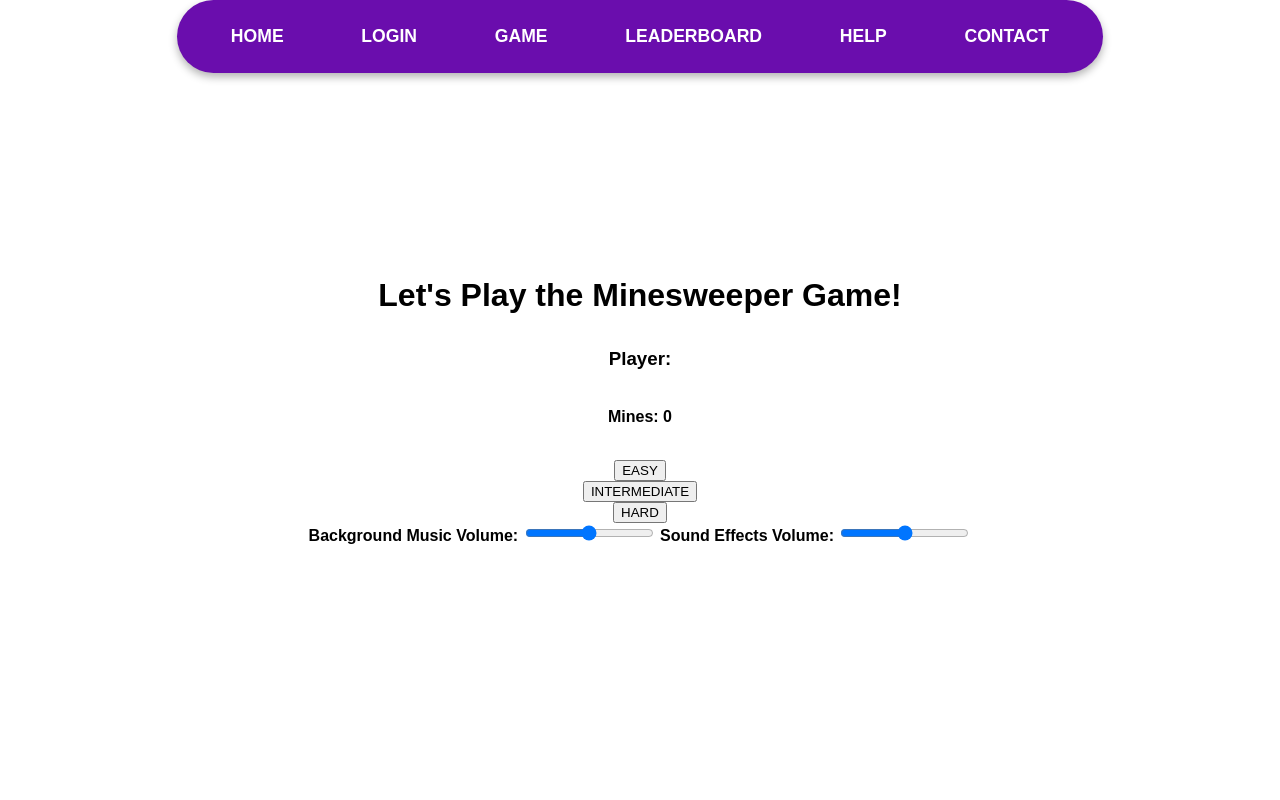
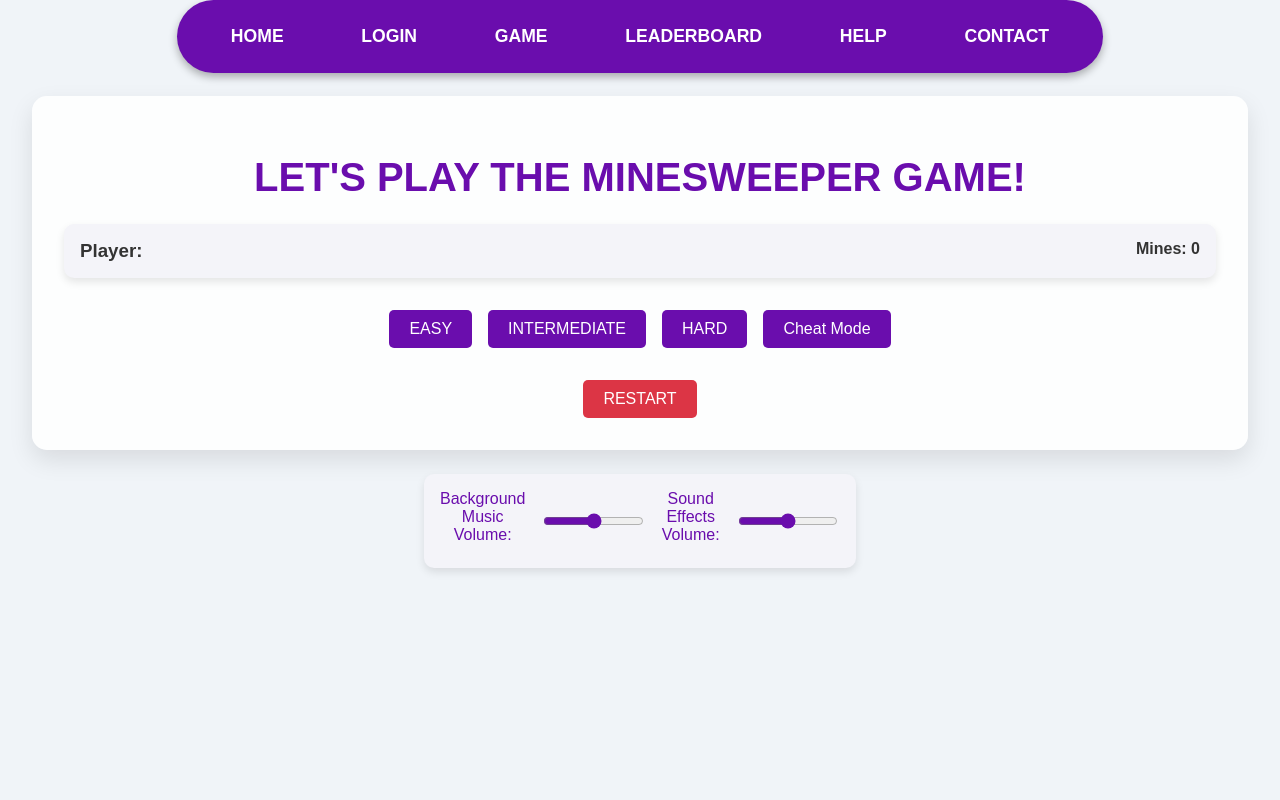
Before and after one commit to Deletenomore/minesweeper_game, a PHP site: page /game.html in a window 1280 px wide. Run offline with PHP 8.4, Linux system fonts and the light colour scheme.

Commit message:
add restart and cheat mode

```diff
--- a/CSS/game.css
+++ /dev/null
@@ -1,83 +0,0 @@
-body {
-  font-family: 'Poppins', sans-serif;
-  font-weight: bold;
-  text-align: center;
-  display: flex;
-  justify-content: center;
-  align-items: center;
-  height: 100vh;
-  margin: 0;
-  flex-direction: column;  /* Stacks elements vertically */
-}
-
-h1, h3, h4 {
-  display: block;  /* Ensure headers stay block-level */
-  margin-bottom: 1rem;  /* Adds space below headers */
-}
-
-
-#gameboard {
-  border: 10px solid darkgray;
-  background-color: lightgrey;
-  margin: 0 auto;
-  /* display: flex; */
-  flex-wrap: wrap;
-}
-
-#gameboard div{
-  /* width: 48px;
-  height:48px; */
-  border:1px solid whitesmoke;
-
-  /* text */
-  /* font-size: 30px; */
-  display: flex;
-  justify-content: center;
-  align-items: center;
-
-}
-
-.tile-clicked{
-  background:black;
-}
-
-.x1{
-  color: blue;
-}
-
-.x2{
-  color:green
-}
-
-.x3{
-  color:red
-}
-
-.x4{
-  color:navy;
-}
-
-.x5{
-  color:brown;
-}
-
-.x6{
-  color:teal;
-}
-
-.x7{
-  color:black;
-}
-
-.x8{
-  color:gray;
-}
-
-#flag-button{
-  width:100px;
-  height:50px;
-  font-size: 30px ;
-  background-color: lightgrey;
-  border:none;
-
-}
--- /dev/null
+++ b/CSS/game_v2.css
@@ -0,0 +1,174 @@
+/* General Body Styling */
+body {
+    font-family: 'Arial', sans-serif;
+    background-color: #f0f4f8;
+    margin: 0;
+    padding: 0;
+    display: flex;
+    flex-direction: column;
+    align-items: center;
+    min-height: 100vh;
+    text-align: center;
+  }
+
+  /* Game Container */
+  .game-container {
+    background-color: rgba(255, 255, 255, 0.9);
+    border-radius: 15px;
+    box-shadow: 0 10px 25px rgba(0, 0, 0, 0.1);
+    padding: 2rem;
+    width: 90%;
+    max-width: 100vw;
+    margin-top: 6rem;
+    transition: transform 0.3s ease;
+  }
+
+  /* Game Header */
+  .game-header h1 {
+    color: #6a0dad;
+    font-size: 2.5rem;
+    margin-bottom: 1.5rem;
+    text-transform: uppercase;
+    font-weight: bold;
+  }
+
+  /* Player Info */
+  .player-info {
+    display: flex;
+    justify-content: space-between;
+    margin-bottom: 1.5rem;
+    padding: 1rem;
+    background-color: #f4f4f9;
+    border-radius: 10px;
+    box-shadow: 0 4px 8px rgba(0, 0, 0, 0.1);
+  }
+
+  .player-info h3, .player-info h4 {
+    margin: 0;
+    color: #333;
+  }
+
+  /* Gameboard */
+  #gameboard {
+    border: 5px solid #6a0dad;
+    background-color: #dcdcdc;
+    margin: 0 auto;
+    display: flex;
+    flex-wrap: wrap;
+  }
+
+  /* Individual Tiles */
+  #gameboard div {
+  border:1px solid whitesmoke;
+  display: flex;
+  justify-content: center;
+  align-items: center;
+
+  }
+
+  #gameboard div:hover {
+    background-color: #f4f4f4;
+    transform: scale(1.05);
+  }
+
+  /* Tile States */
+  .tile-clicked {
+    background: black;
+    cursor: default;
+  }
+
+  .x1 { color: blue; }
+  .x2 { color: green; }
+  .x3 { color: red; }
+  .x4 { color: navy; }
+  .x5 { color: brown; }
+  .x6 { color: teal; }
+  .x7 { color: black; }
+  .x8 { color: gray; }
+
+  /* Difficulty Buttons */
+  .difficulty-buttons {
+    display: flex;
+    justify-content: center;
+    gap: 1rem;
+    margin-bottom: 2rem;
+    margin-top: 2rem;
+  }
+
+  .difficulty-buttons button {
+    background-color: #6a0dad;
+    color: white;
+    border: none;
+    padding: 10px 20px;
+    font-size: 1rem;
+    border-radius: 5px;
+    cursor: pointer;
+    transition: background-color 0.3s ease, transform 0.2s ease;
+  }
+
+  .difficulty-buttons button:hover {
+    background-color: #4e008d;
+    transform: scale(1.05);
+  }
+
+  /* Restart Button */
+  .restart-container {
+    text-align: center;
+    margin-top: 2rem;
+  }
+
+  #restart {
+    background-color: #dc3545;
+    color: white;
+    border: none;
+    padding: 10px 20px;
+    font-size: 1rem;
+    border-radius: 5px;
+    cursor: pointer;
+    transition: background-color 0.3s ease, transform 0.2s ease;
+  }
+
+  #restart:hover {
+    background-color: #b12a36;
+    transform: scale(1.1);
+  }
+
+  /* Volume Controls */
+  .volume-controls {
+    background-color: #f4f4f9;
+    padding: 1rem;
+    border-radius: 10px;
+    display: flex;
+    flex-direction: row;
+    gap: 1rem;
+    max-width: 400px;
+    margin: 1.5rem auto;
+    box-shadow: 0 4px 8px rgba(0, 0, 0, 0.1);
+  }
+
+  .volume-controls label {
+    color: #6a0dad;
+    margin-bottom: 0.5rem;
+  }
+
+  .volume-controls input[type="range"] {
+    width: 100%;
+    accent-color: #6a0dad;
+  }
+
+  /* Responsive Design */
+  @media (max-width: 768px) {
+    .game-container {
+      width: 95%;
+      margin-top: 4rem;
+    }
+
+    #gameboard {
+      grid-gap: 1px;
+    }
+
+    .difficulty-buttons button {
+      padding: 8px 16px;
+      font-size: 0.9rem;
+    }
+  }
--- a/CSS/nav.css
+++ b/CSS/nav.css
@@ -8,7 +8,9 @@ nav {
   position: fixed; /* Fixed positioning to keep it on screen */
   top: 0;
   width: 70%; /* Reduced width to make the bar narrower */
-  margin: auto;
+  /* margin: auto; */
+  left: 50%;
+  transform: translateX(-50%); /* Shift back by half its own width */
   z-index: 1000; /* Ensures it stays on top of other content */
   box-shadow: 0px 4px 8px rgba(0, 0, 0, 0.3); /* Shadow for depth */
 }
--- a/game.html
+++ b/game.html
@@ -12,33 +12,39 @@
      <meta charset="UTF-8"> <!-- Fixed charset typo -->
      <meta name="viewport" content="width=device-width, initial-scale=1.0">
      <link rel="stylesheet" href="CSS/nav.css"/>
-     <link rel="stylesheet" href="CSS/game.css"/>
+     <link rel="stylesheet" href="CSS/game_v2.css"/>
 
    </head>
    <body>
      <nav>
        <ul>
-         <li><a href="index.html">HOME</a></li>
-         <li><a href="login.html">LOGIN</a></li>
+         <li><a href="index.php">HOME</a></li>
+         <li><a href="login.php">LOGIN</a></li>
          <li><a href="game.html">GAME</a></li>
          <li><a href="leaderboard.html">LEADERBOARD</a></li>
          <li><a href="help.html">HELP</a></li>
          <li><a href="contact.html">CONTACT</a></li>
        </ul>
      </nav>
-
-     <h1>Let's Play the Minesweeper Game!</h1>
-    <h3>Player: <span id="gamer" name = "gamer"></span></h3>
-     <h4>Mines: <span id="mine_count">0</span></h4>
-
-
-     <div id="gameboard" style="display: none;"></div>
-
-     <br>
-
-     <button id="easy" onclick="setLevel('easy')">EASY</button>
-     <button id="meidum" onclick="setLevel('intermediate')">INTERMEDIATE</button>
-     <button id="hard" onclick="setLevel('hard')">HARD</button>
+     <div class="game-container">
+      <div class="game-header">
+          <h1>Let's Play the Minesweeper Game!</h1>
+      </div>
+      <div class="player-info">
+          <h3>Player: <span id="gamer" name="gamer"></span></h3>
+          <h4>Mines: <span id="mine_count">0</span></h4>
+      </div>
+      <div id="gameboard" style="display: none;"></div>
+      <div class="difficulty-buttons">
+          <button id="easy" onclick="setLevel('easy')">EASY</button>
+          <button id="intermediate" onclick="setLevel('intermediate')">INTERMEDIATE</button>
+          <button id="hard" onclick="setLevel('hard')">HARD</button>
+          <button id="hard" onclick="cheatMode()">Cheat Mode</button>
+      </div>
+      <div class="restart-container">
+          <button id="restart" onclick="restartGame()">RESTART</button>
+      </div>
+    </div>
 
      <!-- Sound Elements -->
      <audio id="backgroundMusic" loop>
@@ -63,7 +69,7 @@
     </audio>
 
     <!-- Volume Control -->
-    <div>
+    <div class="volume-controls">
       <label for="backgroundMusicVolume">Background Music Volume:</label>
       <input type="range" id="backgroundMusicVolume" min="0" max="1" step="0.1" value="0.5">
 
@@ -78,20 +84,18 @@
       var gameboard = [];
       var rows=0;
       var cols = 0;
-
       var mineCount = 0;
       var minesLocation = [];
-
       var tilesClicked = 0; //goal to click all tiles except the ones containing mines
-
       var gameOver = false;
-
       var hoveredTile = null;
+      var currentLevel = '';
 
 
       //Member functions for the game
 
       function setLevel(level){
+        gameOver = false;
         document.getElementById("gameboard").style.display = "flex";
         if(level === 'easy'){
           rows = 8;
@@ -99,6 +103,7 @@
           mineCount = 8;
           document.getElementById("gameboard").style.width = "400px";
           document.getElementById("gameboard").style.height = "400px";
+          currentLevel = 'easy'
 
         } else if (level === 'intermediate'){
           rows = 16;
@@ -106,19 +111,31 @@
           mineCount = 40;
           document.getElementById("gameboard").style.width = "640px";
           document.getElementById("gameboard").style.height = "640px";
+          currentLevel = 'intermediate'
         }else if(level === 'hard'){
           rows = 16;
           cols = 30;
           mineCount = 99;
           document.getElementById("gameboard").style.width = "900px";
           document.getElementById("gameboard").style.height = "480px";
+          currentLevel = 'hard'
         }
         startGame()
       }
 
-      // window.onload = function(){
-      //   startGame();
-      // }
+      function restartGame() {
+       // Reset game state
+        const gameboard = document.getElementById("gameboard");
+        gameboard.innerHTML = ""; // Clear the gameboard
+        gameboard.style.display = "none"; // Hide the board initially
+        document.getElementById("mine_count").innerText = "0"; // Reset mine count
+        gameOver = false; // Reset game-over state
+        tilesClicked = 0; // Reset clicked tiles
+        minesLocation = []; // Clear mine locations
+
+        // Restart with default or previously selected difficulty
+        setLevel(currentLevel); // You can replace 'easy' with the last selected level
+      }
 
       function startGame(){
         //Play background music
@@ -329,6 +346,20 @@
 
     }
 
+    //Cheat Mode
+    function cheatMode(){
+        // Loop through the mine locations
+    minesLocation.forEach((mineId) => {
+    const mineTile = document.getElementById(mineId); // Get the mine tile by ID
+    if (mineTile) {
+      mineTile.innerText = "🚩"; // Mark the mine with a flag
+      mineTile.style.backgroundColor = "#ffd700"; // Optional: Highlight the mine tile
+    }
+    });
+     // Notify the player
+    alert("Cheat mode activated! All mines have been flagged.");
+    }
+
     //Sound section
     var backgroundMusic = null;
     var clickSound = null;
```
Also changed, not shown: CSS/contact.css (added, +127 -0 lines), CSS/game_v0.css (added, +146 -0 lines).
